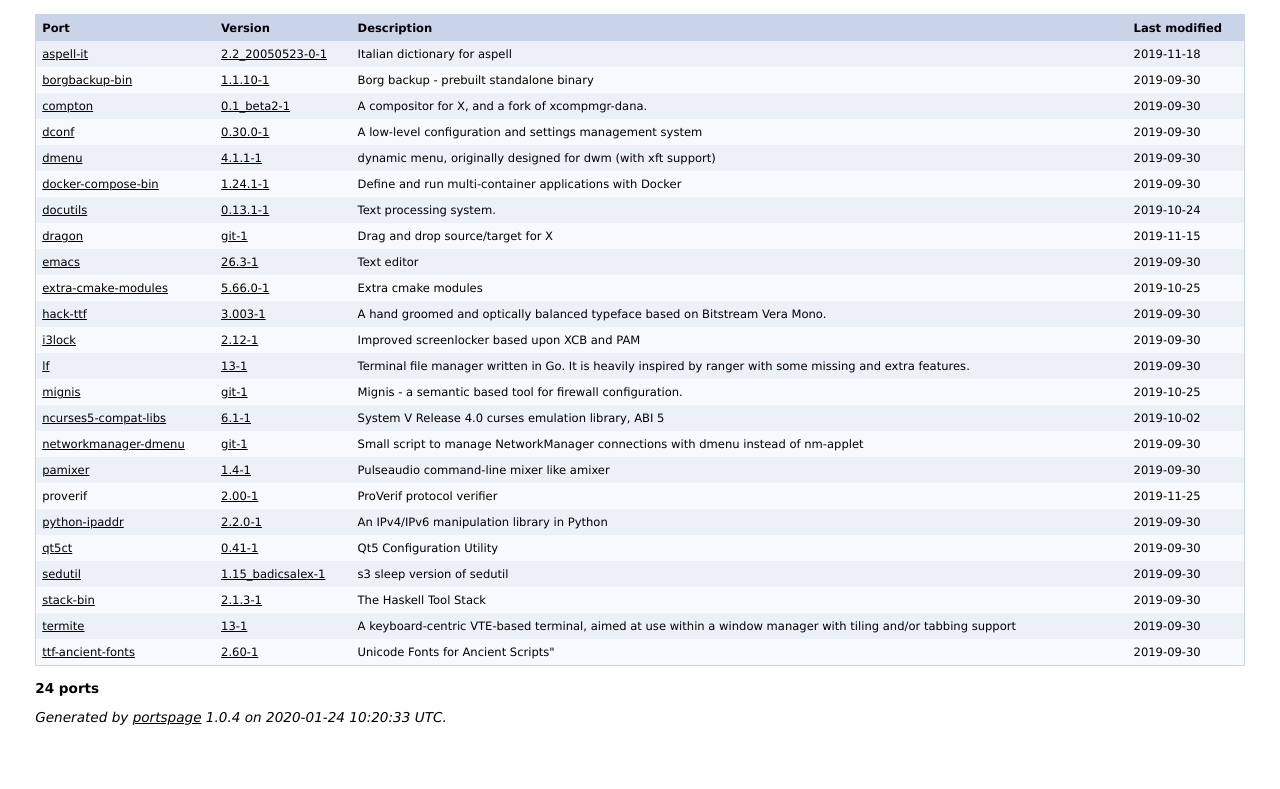
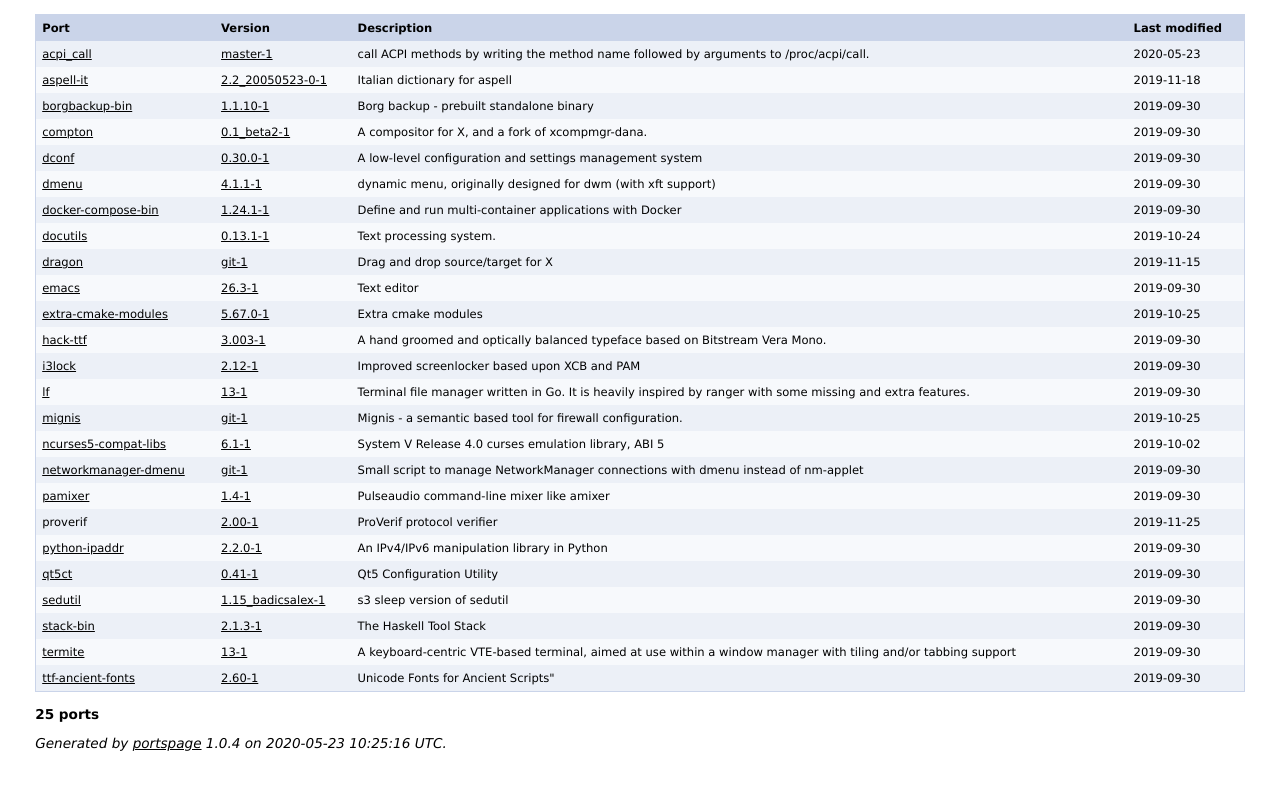
Before and after one commit to wert310/crux-ports, a plain HTML site: page index.html in a window 1280 px wide. Shown: the part 79-868 px from the top of the page. Drawn offline with Linux system fonts and the light colour scheme.

Commit message:
acpi_call from nix-community

```diff
--- a/index.html
+++ b/index.html
@@ -43,32 +43,33 @@
   <h2>wert310 CRUX ports</h2>
   <table width="100%" cellspacing="0">
    <tr class="header"><td><b>Port</b></td><td><b>Version</b></td><td><b>Description</b></td><td><b>Last modified</b></td></tr>
-   <tr class="odd"><td><a href="http://aspell.net">aspell-it</a></td><td><a href="./aspell-it/Pkgfile">2.2_20050523-0-1</a></td><td>Italian dictionary for aspell</td><td>2019-11-18</td></tr>
-   <tr class="even"><td><a href="https://borgbackup.readthedocs.io/en/stable/installation#standalone-binary">borgbackup-bin</a></td><td><a href="./borgbackup-bin/Pkgfile">1.1.10-1</a></td><td>Borg backup - prebuilt standalone binary</td><td>2019-09-30</td></tr>
-   <tr class="odd"><td><a href="https://github.com/yshui/compton">compton</a></td><td><a href="./compton/Pkgfile">0.1_beta2-1</a></td><td>A compositor for X, and a fork of xcompmgr-dana.</td><td>2019-09-30</td></tr>
-   <tr class="even"><td><a href="http://wiki.gnome.org/Projects/dconf">dconf</a></td><td><a href="./dconf/Pkgfile">0.30.0-1</a></td><td>A low-level configuration and settings management system</td><td>2019-09-30</td></tr>
-   <tr class="odd"><td><a href="http://tools.suckless.org/dmenu/">dmenu</a></td><td><a href="./dmenu/Pkgfile">4.1.1-1</a></td><td>dynamic menu, originally designed for dwm (with xft support)</td><td>2019-09-30</td></tr>
-   <tr class="even"><td><a href="https://github.com/docker/compose/">docker-compose-bin</a></td><td><a href="./docker-compose-bin/Pkgfile">1.24.1-1</a></td><td>Define and run multi-container applications with Docker</td><td>2019-09-30</td></tr>
-   <tr class="odd"><td><a href="http://docutils.sourceforge.net/">docutils</a></td><td><a href="./docutils/Pkgfile">0.13.1-1</a></td><td>Text processing system.</td><td>2019-10-24</td></tr>
-   <tr class="even"><td><a href="https://github.com/mwh/dragon">dragon</a></td><td><a href="./dragon/Pkgfile">git-1</a></td><td>Drag and drop source/target for X </td><td>2019-11-15</td></tr>
-   <tr class="odd"><td><a href="https://www.gnu.org/software/emacs/">emacs</a></td><td><a href="./emacs/Pkgfile">26.3-1</a></td><td>Text editor</td><td>2019-09-30</td></tr>
-   <tr class="even"><td><a href="http://fmtlib.net/">extra-cmake-modules</a></td><td><a href="./extra-cmake-modules/Pkgfile">5.66.0-1</a></td><td>Extra cmake modules</td><td>2019-10-25</td></tr>
-   <tr class="odd"><td><a href="https://sourcefoundry.org/hack/">hack-ttf</a></td><td><a href="./hack-ttf/Pkgfile">3.003-1</a></td><td>A hand groomed and optically balanced typeface based on Bitstream Vera Mono.</td><td>2019-09-30</td></tr>
-   <tr class="even"><td><a href="https://i3wm.org/i3lock/'">i3lock</a></td><td><a href="./i3lock/Pkgfile">2.12-1</a></td><td>Improved screenlocker based upon XCB and PAM</td><td>2019-09-30</td></tr>
-   <tr class="odd"><td><a href="https://github.com/gokcehan/lf">lf</a></td><td><a href="./lf/Pkgfile">13-1</a></td><td>Terminal file manager written in Go. It is heavily inspired by ranger with some missing and extra features.  </td><td>2019-09-30</td></tr>
-   <tr class="even"><td><a href="https://github.com/secgroup/Mignis ">mignis</a></td><td><a href="./mignis/Pkgfile">git-1</a></td><td>Mignis - a semantic based tool for firewall configuration. </td><td>2019-10-25</td></tr>
-   <tr class="odd"><td><a href="http://invisible-island.net/ncurses/ncurses.html">ncurses5-compat-libs</a></td><td><a href="./ncurses5-compat-libs/Pkgfile">6.1-1</a></td><td>System V Release 4.0 curses emulation library, ABI 5</td><td>2019-10-02</td></tr>
-   <tr class="even"><td><a href="https://github.com/firecat53/networkmanager-dmenu">networkmanager-dmenu</a></td><td><a href="./networkmanager-dmenu/Pkgfile">git-1</a></td><td>Small script to manage NetworkManager connections with dmenu instead of nm-applet</td><td>2019-09-30</td></tr>
-   <tr class="odd"><td><a href="https://github.com/cdemoulins/pamixer">pamixer</a></td><td><a href="./pamixer/Pkgfile">1.4-1</a></td><td>Pulseaudio command-line mixer like amixer</td><td>2019-09-30</td></tr>
-   <tr class="even"><td>proverif</td><td><a href="./proverif/Pkgfile">2.00-1</a></td><td>ProVerif protocol verifier</td><td>2019-11-25</td></tr>
-   <tr class="odd"><td><a href="http://code.google.com/p/ipaddr-py/">python-ipaddr</a></td><td><a href="./python-ipaddr/Pkgfile">2.2.0-1</a></td><td>An IPv4/IPv6 manipulation library in Python</td><td>2019-09-30</td></tr>
-   <tr class="even"><td><a href="https://qt5ct.sourceforge.nete">qt5ct</a></td><td><a href="./qt5ct/Pkgfile">0.41-1</a></td><td>Qt5 Configuration Utility</td><td>2019-09-30</td></tr>
-   <tr class="odd"><td><a href="https://github.com/Drive-Trust-Alliance/sedutil/">sedutil</a></td><td><a href="./sedutil/Pkgfile">1.15_badicsalex-1</a></td><td>s3 sleep version of sedutil</td><td>2019-09-30</td></tr>
-   <tr class="even"><td><a href="https://github.com/commercialhaskell/stack">stack-bin</a></td><td><a href="./stack-bin/Pkgfile">2.1.3-1</a></td><td>The Haskell Tool Stack</td><td>2019-09-30</td></tr>
-   <tr class="odd"><td><a href="https://github.com/thestinger/termite/">termite</a></td><td><a href="./termite/Pkgfile">13-1</a></td><td>A keyboard-centric VTE-based terminal, aimed at use within a window manager with tiling and/or tabbing support</td><td>2019-09-30</td></tr>
-   <tr class="even"><td><a href="http://users.teilar.gr/~g1951d/">ttf-ancient-fonts</a></td><td><a href="./ttf-ancient-fonts/Pkgfile">2.60-1</a></td><td>Unicode Fonts for Ancient Scripts"</td><td>2019-09-30</td></tr>
+   <tr class="odd"><td><a href="https://github.com/mkottman/acpi_call">acpi_call</a></td><td><a href="./acpi_call/Pkgfile">master-1</a></td><td>call ACPI methods by writing the method name followed by arguments to /proc/acpi/call.</td><td>2020-05-23</td></tr>
+   <tr class="even"><td><a href="http://aspell.net">aspell-it</a></td><td><a href="./aspell-it/Pkgfile">2.2_20050523-0-1</a></td><td>Italian dictionary for aspell</td><td>2019-11-18</td></tr>
+   <tr class="odd"><td><a href="https://borgbackup.readthedocs.io/en/stable/installation#standalone-binary">borgbackup-bin</a></td><td><a href="./borgbackup-bin/Pkgfile">1.1.10-1</a></td><td>Borg backup - prebuilt standalone binary</td><td>2019-09-30</td></tr>
+   <tr class="even"><td><a href="https://github.com/yshui/compton">compton</a></td><td><a href="./compton/Pkgfile">0.1_beta2-1</a></td><td>A compositor for X, and a fork of xcompmgr-dana.</td><td>2019-09-30</td></tr>
+   <tr class="odd"><td><a href="http://wiki.gnome.org/Projects/dconf">dconf</a></td><td><a href="./dconf/Pkgfile">0.30.0-1</a></td><td>A low-level configuration and settings management system</td><td>2019-09-30</td></tr>
+   <tr class="even"><td><a href="http://tools.suckless.org/dmenu/">dmenu</a></td><td><a href="./dmenu/Pkgfile">4.1.1-1</a></td><td>dynamic menu, originally designed for dwm (with xft support)</td><td>2019-09-30</td></tr>
+   <tr class="odd"><td><a href="https://github.com/docker/compose/">docker-compose-bin</a></td><td><a href="./docker-compose-bin/Pkgfile">1.24.1-1</a></td><td>Define and run multi-container applications with Docker</td><td>2019-09-30</td></tr>
+   <tr class="even"><td><a href="http://docutils.sourceforge.net/">docutils</a></td><td><a href="./docutils/Pkgfile">0.13.1-1</a></td><td>Text processing system.</td><td>2019-10-24</td></tr>
+   <tr class="odd"><td><a href="https://github.com/mwh/dragon">dragon</a></td><td><a href="./dragon/Pkgfile">git-1</a></td><td>Drag and drop source/target for X </td><td>2019-11-15</td></tr>
+   <tr class="even"><td><a href="https://www.gnu.org/software/emacs/">emacs</a></td><td><a href="./emacs/Pkgfile">26.3-1</a></td><td>Text editor</td><td>2019-09-30</td></tr>
+   <tr class="odd"><td><a href="http://fmtlib.net/">extra-cmake-modules</a></td><td><a href="./extra-cmake-modules/Pkgfile">5.67.0-1</a></td><td>Extra cmake modules</td><td>2019-10-25</td></tr>
+   <tr class="even"><td><a href="https://sourcefoundry.org/hack/">hack-ttf</a></td><td><a href="./hack-ttf/Pkgfile">3.003-1</a></td><td>A hand groomed and optically balanced typeface based on Bitstream Vera Mono.</td><td>2019-09-30</td></tr>
+   <tr class="odd"><td><a href="https://i3wm.org/i3lock/'">i3lock</a></td><td><a href="./i3lock/Pkgfile">2.12-1</a></td><td>Improved screenlocker based upon XCB and PAM</td><td>2019-09-30</td></tr>
+   <tr class="even"><td><a href="https://github.com/gokcehan/lf">lf</a></td><td><a href="./lf/Pkgfile">13-1</a></td><td>Terminal file manager written in Go. It is heavily inspired by ranger with some missing and extra features.  </td><td>2019-09-30</td></tr>
+   <tr class="odd"><td><a href="https://github.com/secgroup/Mignis ">mignis</a></td><td><a href="./mignis/Pkgfile">git-1</a></td><td>Mignis - a semantic based tool for firewall configuration. </td><td>2019-10-25</td></tr>
+   <tr class="even"><td><a href="http://invisible-island.net/ncurses/ncurses.html">ncurses5-compat-libs</a></td><td><a href="./ncurses5-compat-libs/Pkgfile">6.1-1</a></td><td>System V Release 4.0 curses emulation library, ABI 5</td><td>2019-10-02</td></tr>
+   <tr class="odd"><td><a href="https://github.com/firecat53/networkmanager-dmenu">networkmanager-dmenu</a></td><td><a href="./networkmanager-dmenu/Pkgfile">git-1</a></td><td>Small script to manage NetworkManager connections with dmenu instead of nm-applet</td><td>2019-09-30</td></tr>
+   <tr class="even"><td><a href="https://github.com/cdemoulins/pamixer">pamixer</a></td><td><a href="./pamixer/Pkgfile">1.4-1</a></td><td>Pulseaudio command-line mixer like amixer</td><td>2019-09-30</td></tr>
+   <tr class="odd"><td>proverif</td><td><a href="./proverif/Pkgfile">2.00-1</a></td><td>ProVerif protocol verifier</td><td>2019-11-25</td></tr>
+   <tr class="even"><td><a href="http://code.google.com/p/ipaddr-py/">python-ipaddr</a></td><td><a href="./python-ipaddr/Pkgfile">2.2.0-1</a></td><td>An IPv4/IPv6 manipulation library in Python</td><td>2019-09-30</td></tr>
+   <tr class="odd"><td><a href="https://qt5ct.sourceforge.nete">qt5ct</a></td><td><a href="./qt5ct/Pkgfile">0.41-1</a></td><td>Qt5 Configuration Utility</td><td>2019-09-30</td></tr>
+   <tr class="even"><td><a href="https://github.com/Drive-Trust-Alliance/sedutil/">sedutil</a></td><td><a href="./sedutil/Pkgfile">1.15_badicsalex-1</a></td><td>s3 sleep version of sedutil</td><td>2019-09-30</td></tr>
+   <tr class="odd"><td><a href="https://github.com/commercialhaskell/stack">stack-bin</a></td><td><a href="./stack-bin/Pkgfile">2.1.3-1</a></td><td>The Haskell Tool Stack</td><td>2019-09-30</td></tr>
+   <tr class="even"><td><a href="https://github.com/thestinger/termite/">termite</a></td><td><a href="./termite/Pkgfile">13-1</a></td><td>A keyboard-centric VTE-based terminal, aimed at use within a window manager with tiling and/or tabbing support</td><td>2019-09-30</td></tr>
+   <tr class="odd"><td><a href="http://users.teilar.gr/~g1951d/">ttf-ancient-fonts</a></td><td><a href="./ttf-ancient-fonts/Pkgfile">2.60-1</a></td><td>Unicode Fonts for Ancient Scripts"</td><td>2019-09-30</td></tr>
   </table>
-  <p><b>24 ports</b></p>
-  <p><i>Generated by <a href="http://www.karsikkopuu.net/crux/scripts/">portspage</a> 1.0.4 on 2020-01-24 10:20:33 UTC.</i></p>
+  <p><b>25 ports</b></p>
+  <p><i>Generated by <a href="http://www.karsikkopuu.net/crux/scripts/">portspage</a> 1.0.4 on 2020-05-23 10:25:16 UTC.</i></p>
  </body>
 </html>
```
Also changed, not shown: 4 other files.
